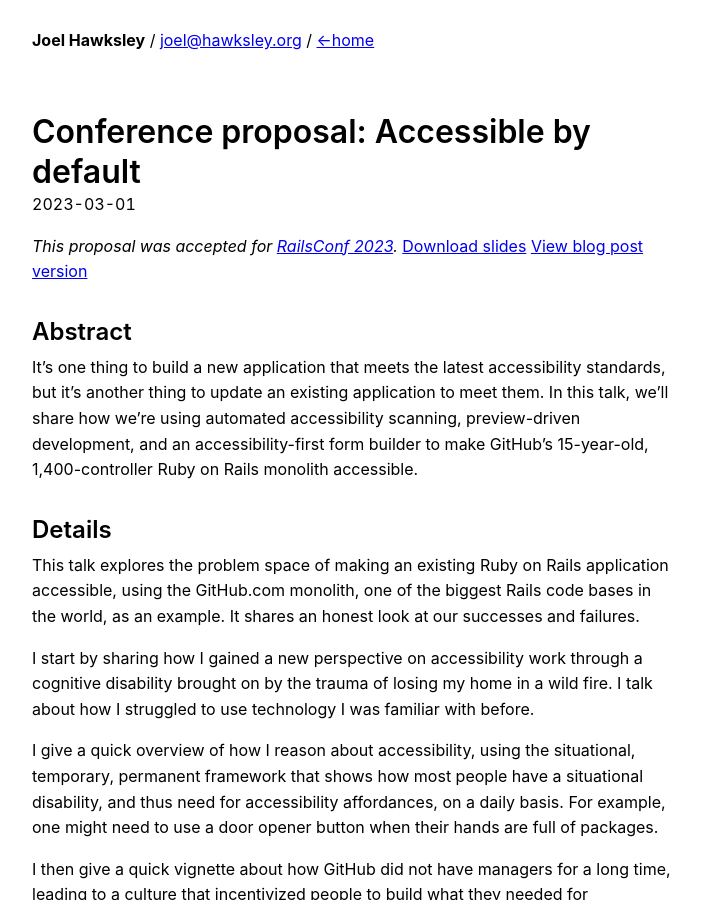
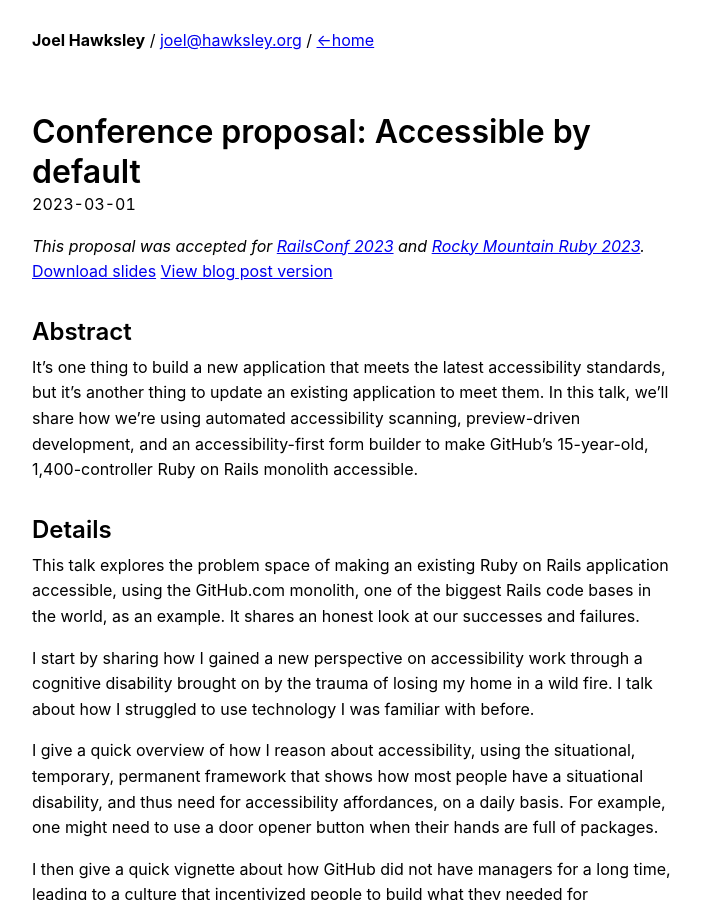
Before and after one commit to joelhawksley/identity, a Jekyll site: the page built from _posts/2023-03-01-conference-proposal-accessible-by-default.md, in a window 1280 px wide and 900 px high. Shown: the whole window, without its empty margins (288-989 px from the left). Built offline with Jekyll 4.4.1, drawn with Linux system fonts in a browser that asks for light colours.

Commit message:
Update 2023-03-01-conference-proposal-accessible-by-default.md

```diff
--- a/_posts/2023-03-01-conference-proposal-accessible-by-default.md
+++ b/_posts/2023-03-01-conference-proposal-accessible-by-default.md
@@ -3,7 +3,7 @@ layout: post
 title: "Conference proposal: Accessible by default"
 ---
 
-_This proposal was accepted for [RailsConf 2023](https://railsconf.org)._ [Download slides](/talks/2023-accessible-by-default/slides.key) [View blog post version](/2023/04/21/accessible-by-default.html)
+_This proposal was accepted for [RailsConf 2023](https://railsconf.org) and [Rocky Mountain Ruby 2023](https://youtube.com/watch?v=8tR3LJ2cEsE)._ [Download slides](/talks/2023-accessible-by-default/slides.key) [View blog post version](/2023/04/21/accessible-by-default.html)
 
 ## Abstract
 
```
